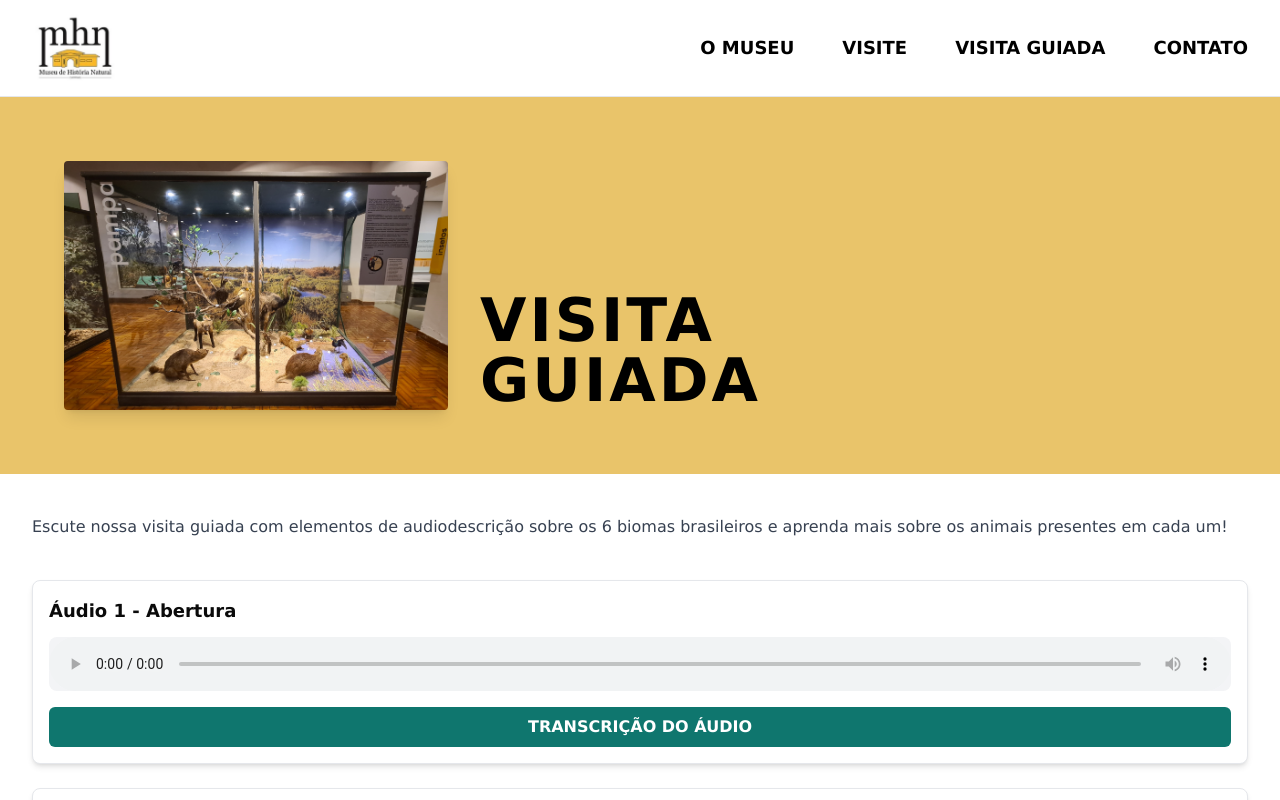
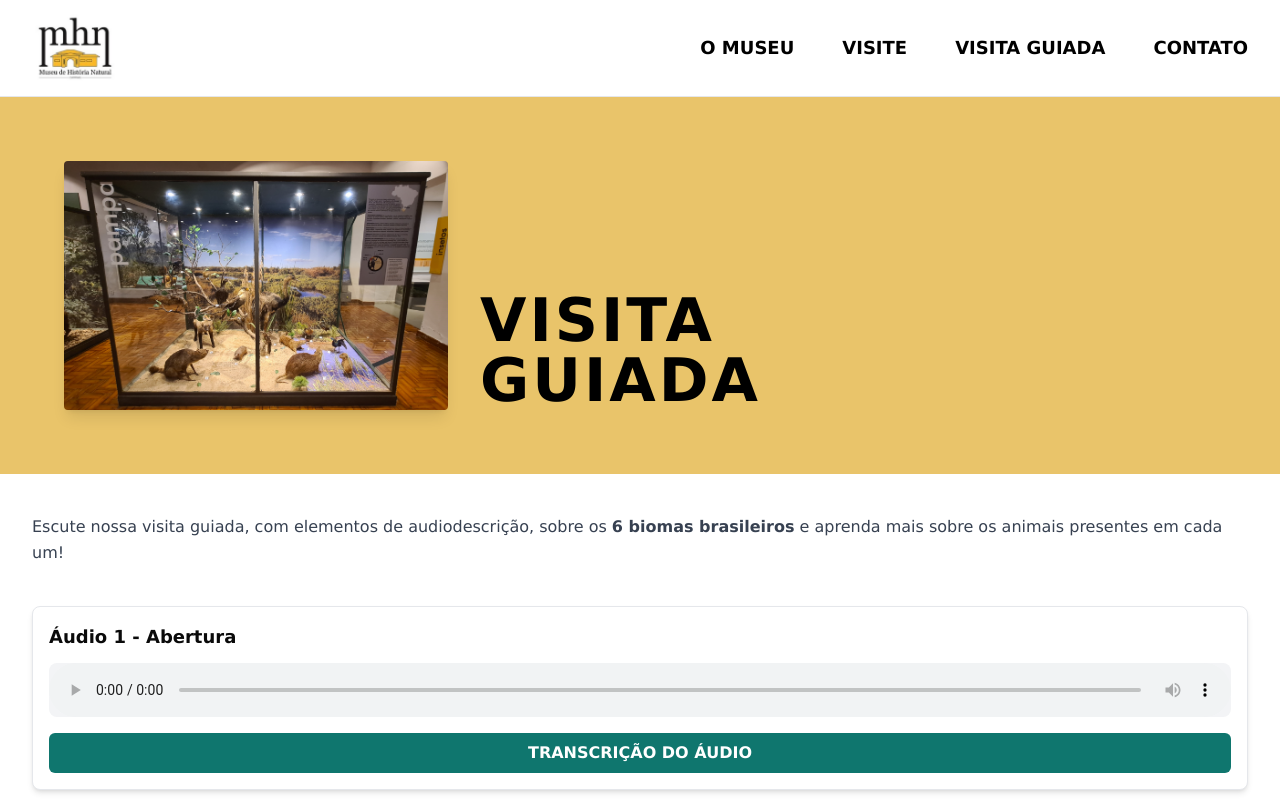
Before and after one commit to emiliobiasi/museum, a React (Vite) app: page /visita-guiada in a window 1280 px wide. Shown: the top 800 px of the page. Built offline with nearby package versions, Linux system fonts and the light colour scheme.

Commit message:
chore: add last updates 2.0

```diff
--- a/src/screens/visita-guiada.tsx
+++ b/src/screens/visita-guiada.tsx
@@ -26,9 +26,9 @@ export default function VisitaGuiada() {
       <div className="bg-white pt-10 px-4 sm:px-6 lg:px-8 max-w-7xl mx-auto text-black leading-relaxed space-y-8">
         <div>
           <p className="text-gray-700">
-            Escute nossa visita guiada com elementos de audiodescrição sobre os
-            6 biomas brasileiros e aprenda mais sobre os animais presentes em
-            cada um!
+            Escute nossa visita guiada, com elementos de audiodescrição, sobre
+            os <strong>6 biomas brasileiros</strong> e aprenda mais sobre os
+            animais presentes em cada um!
           </p>
         </div>
       </div>
--- a/src/screens/visite.tsx
+++ b/src/screens/visite.tsx
@@ -33,14 +33,15 @@ export default function Visite() {
           <h2 className="text-2xl font-semibold text-[#e76f51]">
             HORÁRIO DE FUNCIONAMENTO
           </h2>
-          <p className="text-gray-700 font-medium">
-            Fechado: Segunda, sábado e domingo
-          </p>
+
           <p className="text-gray-700 font-medium">Público geral:</p>
-          <p className="text-gray-700">Aberto: Terça a sexta das 9h às 13h</p>
+          <p className="text-gray-700">Aberto: Terça a sexta, das 9h às 13h</p>
           <p className="text-gray-700 font-medium">Escolas:</p>
           <p className="text-gray-700">
             Aberto: Terça a sexta das 9h às 13h e das 14h às 16h
+          </p>
+          <p className="text-gray-700 font-medium">
+            Fechado: Segunda, sábado e domingo
           </p>
           <p className="text-sm italic text-gray-600">
             *Agendamentos de grupos escolares devem ser feitos através do
```
